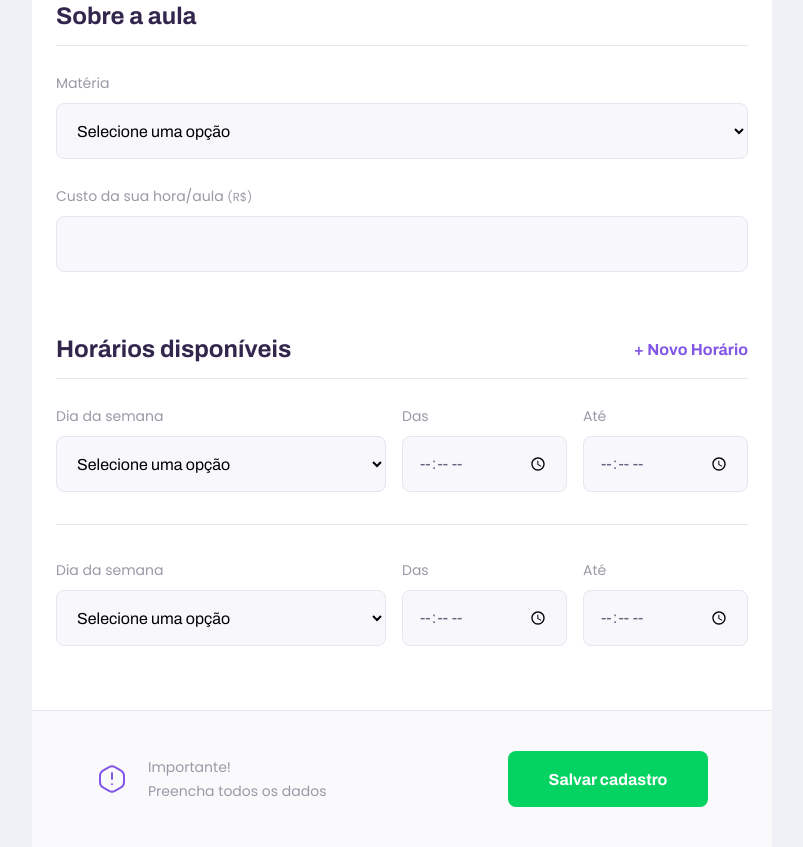
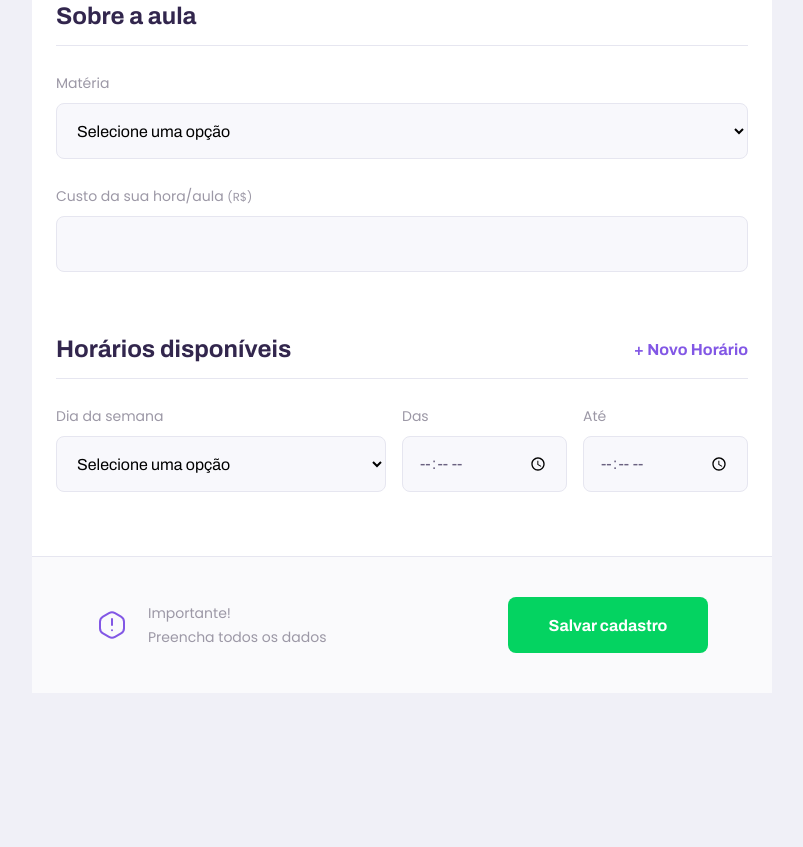
Before and after one commit to Ives-Gomes/Proffy, a plain HTML site: page give-classes.html in a window 1280 px wide. Shown: the part 1039-1886 px from the top of the page, without its empty margins (238-1041 px from the left). After the commit the page ends 1732 px from the top, so only its background shows below. Drawn offline with Linux system fonts and the light colour scheme.

Commit message:
New Schedule Field

```diff
--- a/give-classes.html
+++ b/give-classes.html
@@ -119,32 +119,6 @@
                 <input type="time" name="time_to[]" required />
               </div>
             </div>
-
-            <div class="schedule-item">
-              <div class="select-block">
-                <label for="weekday">Dia da semana</label>
-                <select name="weekday[]" required>
-                  <option value="">Selecione uma opção</option>
-                  <option value="0">Domingo</option>
-                  <option value="1">Segunda-feira</option>
-                  <option value="2">Terça-feira</option>
-                  <option value="3">Quarta-feira</option>
-                  <option value="4">Quinta-feira</option>
-                  <option value="5">Sexta-feira</option>
-                  <option value="6">Sábado</option>
-                </select>
-              </div>
-
-              <div class="input-block">
-                <label for="time_from">Das</label>
-                <input type="time" name="time_from[]" required />
-              </div>
-
-              <div class="input-block">
-                <label for="time_to">Até</label>
-                <input type="time" name="time_to[]" required />
-              </div>
-            </div>
           </fieldset>
         </form>
 
@@ -159,5 +133,7 @@
         </footer>
       </main>
     </div>
+
+    <script src="/scripts/addField.js"></script>
   </body>
 </html>
--- /dev/null
+++ b/scripts/addField.js
@@ -0,0 +1,14 @@
+document.querySelector('#add-time').addEventListener('click', cloneField);
+
+function cloneField() {
+  const newFieldsContainer = document
+    .querySelector('.schedule-item')
+    .cloneNode(true);
+
+  const fields = newFieldsContainer.querySelectorAll('input');
+  fields.forEach((field) => {
+    field.value = '';
+  });
+
+  document.querySelector('#schedule-items').appendChild(newFieldsContainer);
+}
```
